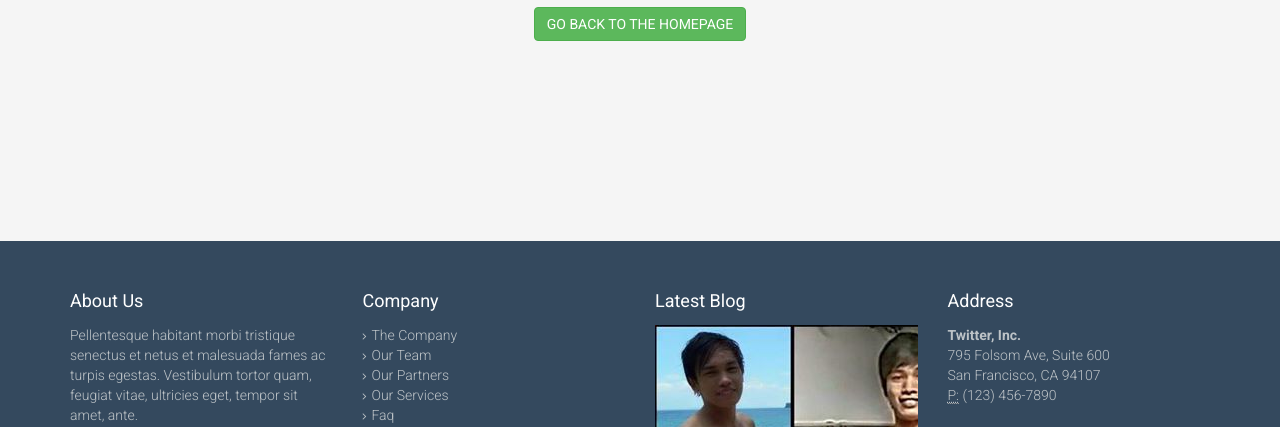
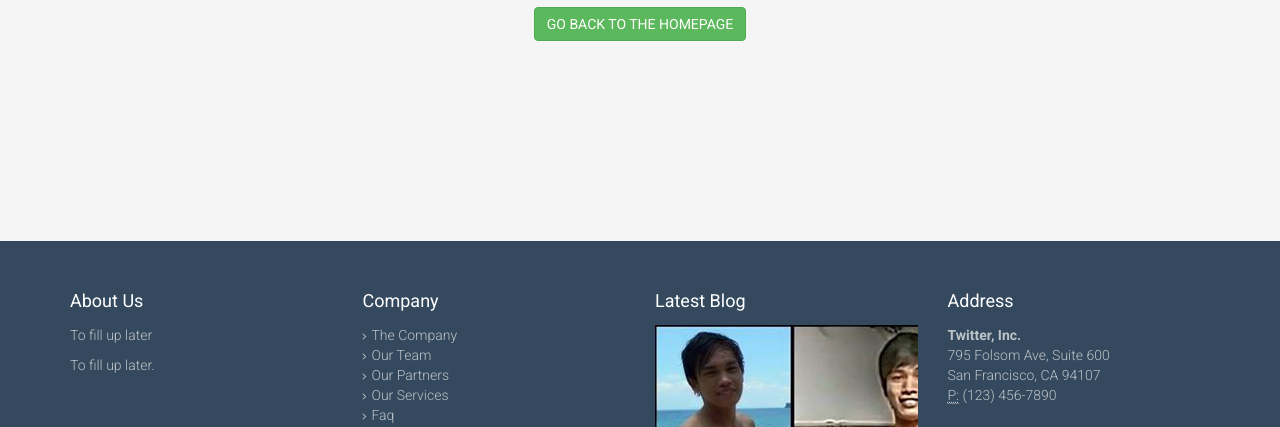
Before and after one commit to syjamesbenneth/coacherrol, a plain HTML site: page 404.html in a window 1280 px wide. Shown: the part 373-800 px from the top of the page. Drawn offline with Linux system fonts and the light colour scheme.

Commit message:
Update 404.html

```diff
--- a/404.html
+++ b/404.html
@@ -71,8 +71,8 @@
             <div class="row">
                 <div class="col-md-3 col-sm-6">
                     <h4>About Us</h4>
-                    <p>Pellentesque habitant morbi tristique senectus et netus et malesuada fames ac turpis egestas. Vestibulum tortor quam, feugiat vitae, ultricies eget, tempor sit amet, ante.</p>
-                    <p>Pellentesque habitant morbi tristique senectus.</p>
+                    <p>To fill up later</p>
+                    <p>To fill up later.</p>
                 </div><!--/.col-md-3-->
 
                 <div class="col-md-3 col-sm-6">
```
